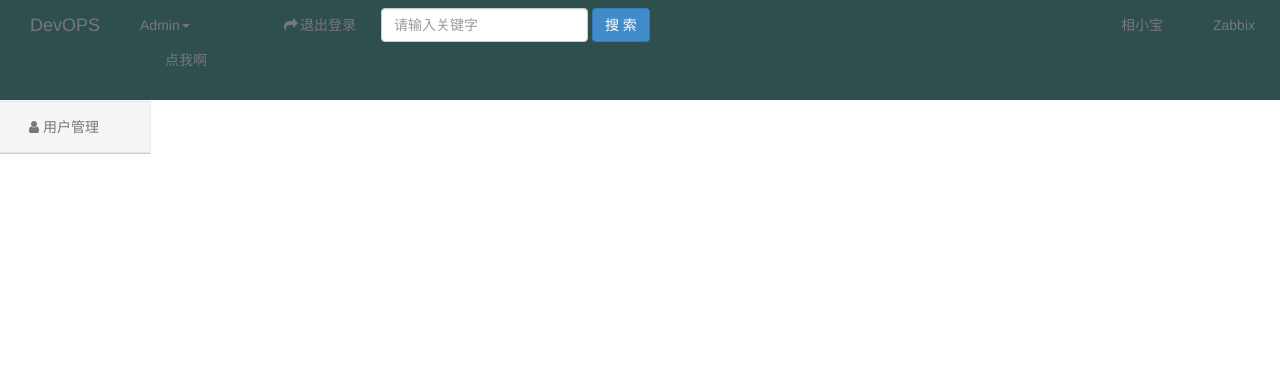
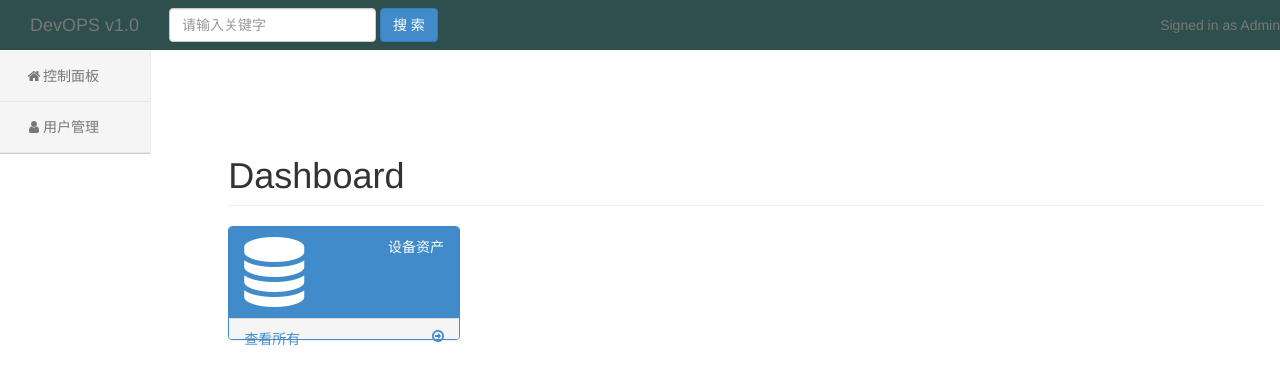
Before and after one commit to xiangxiaobaog3/django_test1, a Django app: page /base/ in a window 1280 px wide. Shown: the top 385 px of the page. Run offline with Django 3.2, Linux system fonts and the light colour scheme; some libraries are stand-ins or nearby versions.

Commit message:
调试头部导航，首页中间总览部分，部分JS测试代码

```diff
--- a/templates/base.html
+++ b/templates/base.html
@@ -8,62 +8,103 @@
 	<link href="/static/css/bootstrap.min.css" rel="stylesheet">
 	<link href="/static/css/base.css" rel="stylesheet">
     <link href="/static/css/font-awesome.min.css" rel="stylesheet" type="text/css">
+    <style>
+        .returnTop{
+            position: fixed;
+            width: 50px;
+            height: 60px;
+            right: 20px;
+            bottom: 20px;
+            background-color: red;
+            color: white;
+        }
+
+        .hide {
+            display: none;
+        }
+    </style>
 </head>
 
 <body>
     <!-- 页面头部导航 -->
 	<nav class="nav navbar-default navbar-fixed-top" role="navigation" style="background-color:darkslategray">
-		<div class="container-fluid">
-            <a class="navbar-brand" href="/">DevOPS</a>
-				<ul class="nav navbar-nav">
-					<li class="dropdown">
-						<a href="#" id='t1' class="dropdown-toggle" data-toggle="dropdown">Admin<span class="caret"></span> </a>
-						<ul class="dropdown-menu">
-							<li><a href="#"><i class="fa fa-user fa-fw"></i>个人中心</a></li>
-							<li class="divider"></li>
-							<li><a href="/logout/"><i class="fa fa-mail-forward fa-fw"></i>退出登录</a></li>
-						</ul>
-                        <li><a href="/logout/"><i class="fa fa-mail-forward fa-fw"></i>退出登录</a></li>
-					</li>
-				</ul>
-				<ul class="nav navbar-nav navbar-right">
-                    <li><a href="http://blog.xiangxiaobao.com" target="_blank">相小宝</a></li>
-                    <li><a href="http://blog.xiangxiaobao.com" target="_blank">Zabbix</a></li>
-				</ul>
-                <form class="navbar-form">
+        <div class="container-fluid">
+            <div class="navbar-header">
+                <a class="navbar-brand" href="#">DevOPS v1.0</a>
+            </div>
+
+            <form class="navbar-form navbar-left" role="search">
+                <div class="form-group">
                     <input type="text" class="form-control" placeholder="请输入关键字" />
-                    <button class="btn btn-primary">搜 索</button>
-                </form>
-		</div>
+                </div>
+                <button type="submit" class="btn btn-primary">搜 索</button>
+            </form>
+
+            <p class="navbar-text navbar-right ">Signed in as <a href="#" class="navbar-link">Admin</a></p>
+
+        </div>
 	</nav>
-    <!-- 导航结束 -->
-	<div style="height: 50px;"></div>
 
+	<div style="height: 60px;"></div>
+    <div id='return_top' class="returnTop hide">返回顶部</div>
+    <p>I would like to say: <span></span></p>
+    <input type="button" id="addId1" value="追加1" />
+    <input type="button" id="addId2" value="追加2" />
+
+    <!-- 页面左侧导航 -->
     {% block navbar %}
         {% include "nav.html" %}
     {% endblock %}
 
 	<div class="col-md-10 col-md-offset-2">
-		{% block 'login' %}{% endblock %}
+		{% block 'page-content' %}
+            <div id="page-wrapper">
+                <div class="row">
+                    <div class="col-lg-12">
+                        <h1 class="page-header">Dashboard</h1>
+                    </div>
+                </div>
+                <div class="row">
+                    <div class="col-lg-3 col-md-6">
+                        <div class="panel panel-primary">
+                            <div class="panel-heading">
+                                <div class="row">
+                                    <div class="col-xs-3">
+                                        <i class="fa fa-database fa-5x"></i>
+                                    </div>
+
+                                    <div class="col-xs-9 text-right">
+                                        <div>设备资产</div>
+                                    </div>
+                                </div>
+                            </div>
+                            <a href="#">
+                                <div class="panel-footer" style="">
+                                    <span class="pull-left">查看所有</span>
+                                    <span class="pull-right"><i class="fa fa-arrow-circle-o-right"></i> </span>
+                                    <div class="chearfix"></div>
+                                </div>
+                            </a>
+                        </div>
+                    </div>
+                </div>
+            </div>
+        {% endblock %}
 	</div>
 
-    <div class="col-md-10 col-md-offset-2" assets>
-		{% block 'assets' %}{% endblock %}
-	</div>
+    <script type="text/javascript">
+        window.onload=function () {
+            $('#addId1, #addId2').click(function(){
+                //获取当前点击的标签，可以是：追加1，也可以是追加2
+                var currentId = $(this).attr('id')if(currentId=='addId1') {
+                    $('p span').text('alex');
+                }else if(currentId=='addId2'){
+                    $('p span').text('oldboy');
+                }else{
 
-    <div id="page-wrapper">
-
-    </div>
-    <script type="text/javascript">
-{#        var id1 = document.getElementById('t1');#}
-{#        console.log(id1.innerText);#}
-{#        id1.innerText = 'xiangxiaobao';#}
-        var tag = document.createElement("a");
-        tag.href = "http://blog.xiangxiaobao.com";
-        tag.innerText = '点我啊';
-
-        var id1 = document.getElementById('t1');
-        id1.appendChild(tag);
+                }
+            });
+        }
     </script>
 
 	<script src="/static/js/jquery-2.1.1.js"></script>
```
